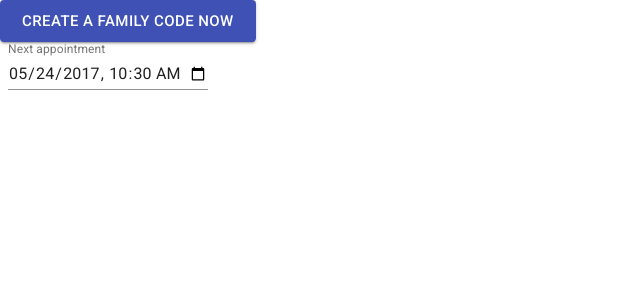
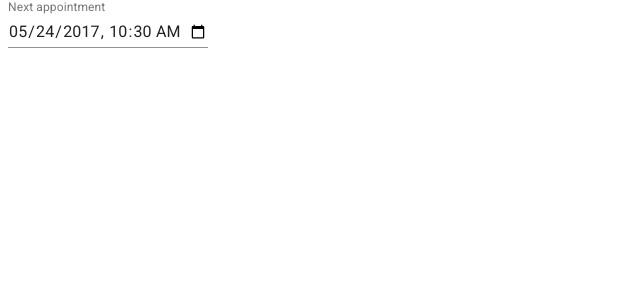
Before and after one commit to Millsy4/celebrate-care, a React (Create React App) app in the folder client/: page / in a window 1280 px wide. Shown: the top 300 px of the page, without its empty margins (0-640 px from the left). Built offline with nearby package versions, Linux system fonts and the light colour scheme.

Commit message:
removed CodeModal from App.js

```diff
--- a/client/src/App.js
+++ b/client/src/App.js
@@ -11,7 +11,6 @@ import CodeModal from "./components/CodeModal";
 export default function App() {
   return (
     <Router>
-      <CodeModal />
       <Route exact path="/dashboard" component={Dashboard} />
       <Route exact path="/signup" component={SignUp} />
       <Route exact path="/" component={Login} />
```
